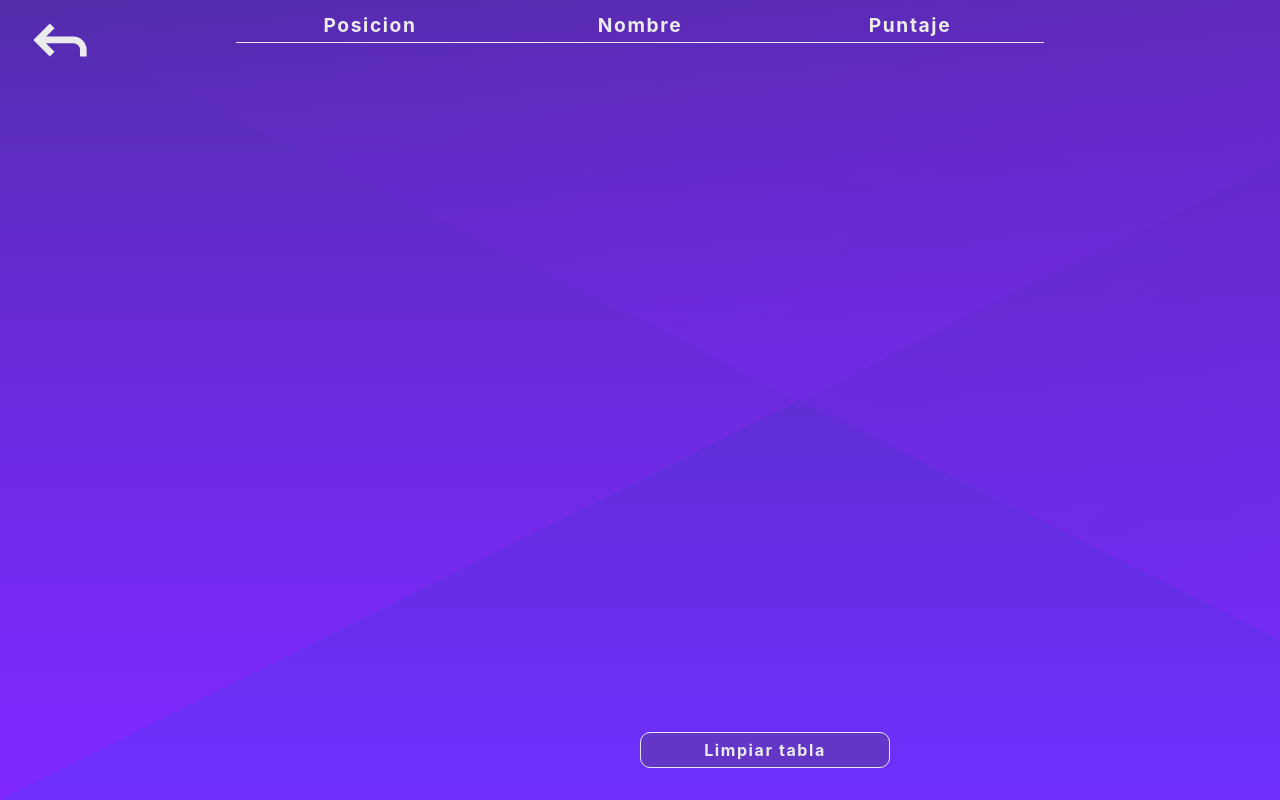
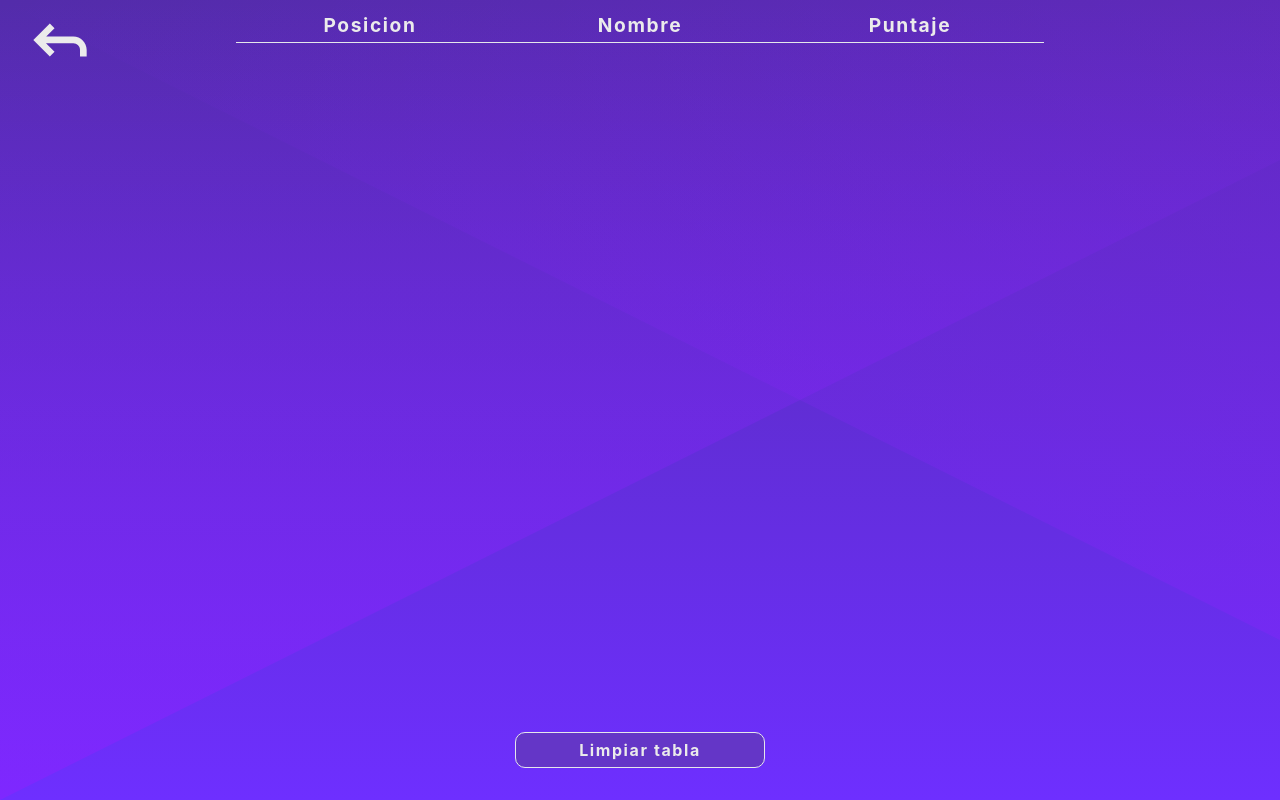
Before and after one commit to SanchezEnzo/Aiming, a React (Vite) app: page /leaderboard in a window 1280 px wide. Built offline with nearby package versions, Linux system fonts and the light colour scheme.

Commit message:
adding game context

```diff
--- a/src/components/leaderboard/Footer.tsx
+++ b/src/components/leaderboard/Footer.tsx
@@ -2,9 +2,9 @@ import { CardConfirm } from './CardConfirm'
 
 export function Footer() {
   return (
-    <footer>
+    <footer className='fixed bottom-[4vh]'>
       <button
-        className='absolute bottom-[4vh] cursor-pointer mt-2.5 flex justify-center w-[250px] border-solid border font-bold py-[5px] rounded-[10px] bg-[#6436c7] hover:text-white'
+        className='cursor-pointer mt-2.5 flex justify-center w-[250px] border-solid border font-bold py-[5px] rounded-[10px] bg-[#6436c7] hover:text-white'
         // onClick={handleConfirmClear}
       >
         {/* {language === 'English' ? 'Clear board' : 'Limpiar tabla'} */}
--- a/src/components/leaderboard/Table.tsx
+++ b/src/components/leaderboard/Table.tsx
@@ -2,7 +2,7 @@ import { DIFFICULTIES } from '../../constants/difficulties'
 
 export function Table() {
   return (
-    <table className='w-[810px]'>
+    <table className='w-[810px] animation'>
       <thead>
         <tr className='flex justify-around text-[1.2rem]'>
           <th className='block w-[100px]'>
--- a/src/constants/difficulties.ts
+++ b/src/constants/difficulties.ts
@@ -1,4 +1,4 @@
-import { Difficulties } from '../service/interfaces'
+import { Difficulties } from '../service/types'
 
 export const DIFFICULTIES: Difficulties = {
   EASY: 'Easy',
--- /dev/null
+++ b/src/hooks/useGame.ts
@@ -0,0 +1,6 @@
+import { useState } from 'react'
+import { GameTypes } from '../service/types'
+
+function useGame() {
+  const [stateGame, setStateGame] = useState<GameTypes>('initial')
+}
--- a/src/service/interfaces.d.ts
+++ /dev/null
@@ -1,5 +0,0 @@
-export interface Difficulties {
-  EASY: string
-  NORMAL: string
-  HARD: string
-}
--- /dev/null
+++ b/src/service/types.d.ts
@@ -0,0 +1,12 @@
+export interface Difficulties {
+  EASY: string
+  NORMAL: string
+  HARD: string
+}
+
+export type GameTypes =
+  | 'initial'
+  | 'playing'
+  | 'stopped'
+  | 'counting'
+  | 'finished'
```
Also changed, not shown: src/contexts/game.tsx (added).
